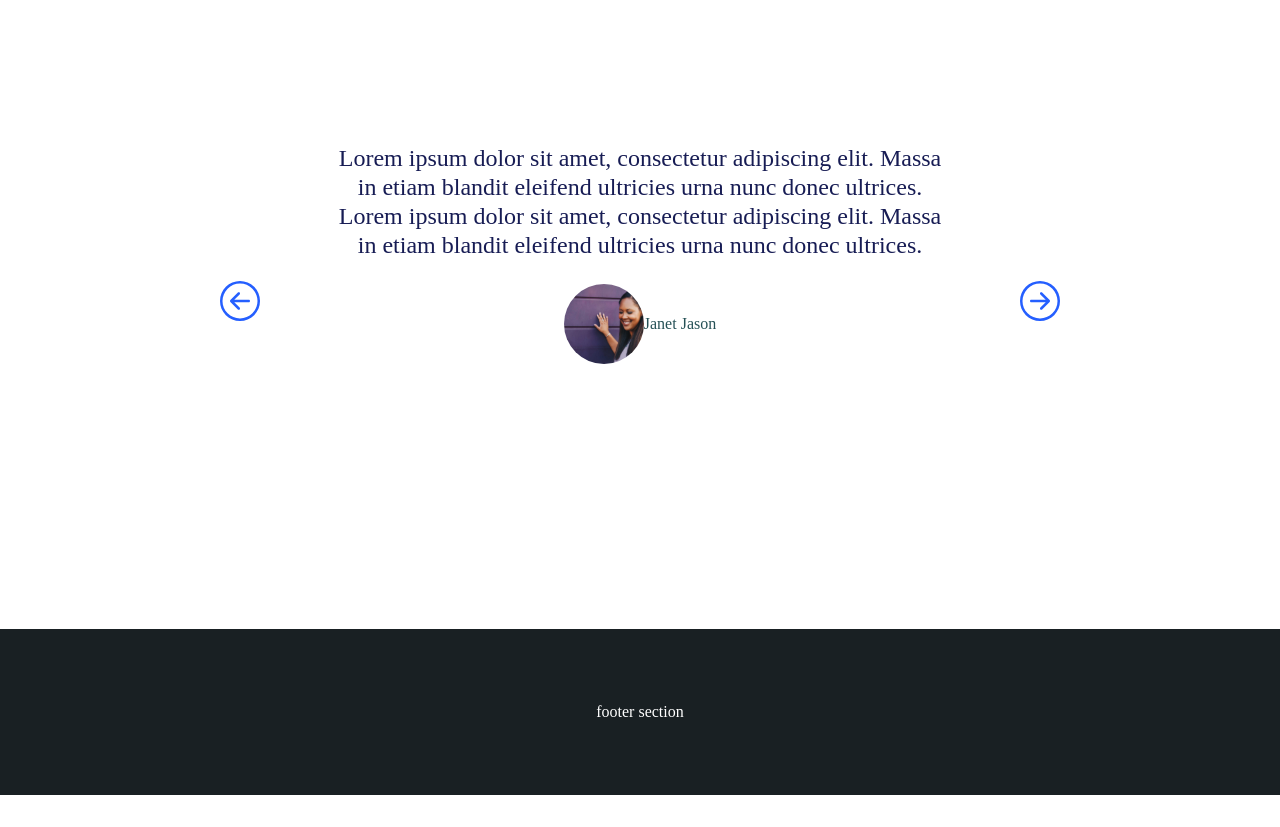
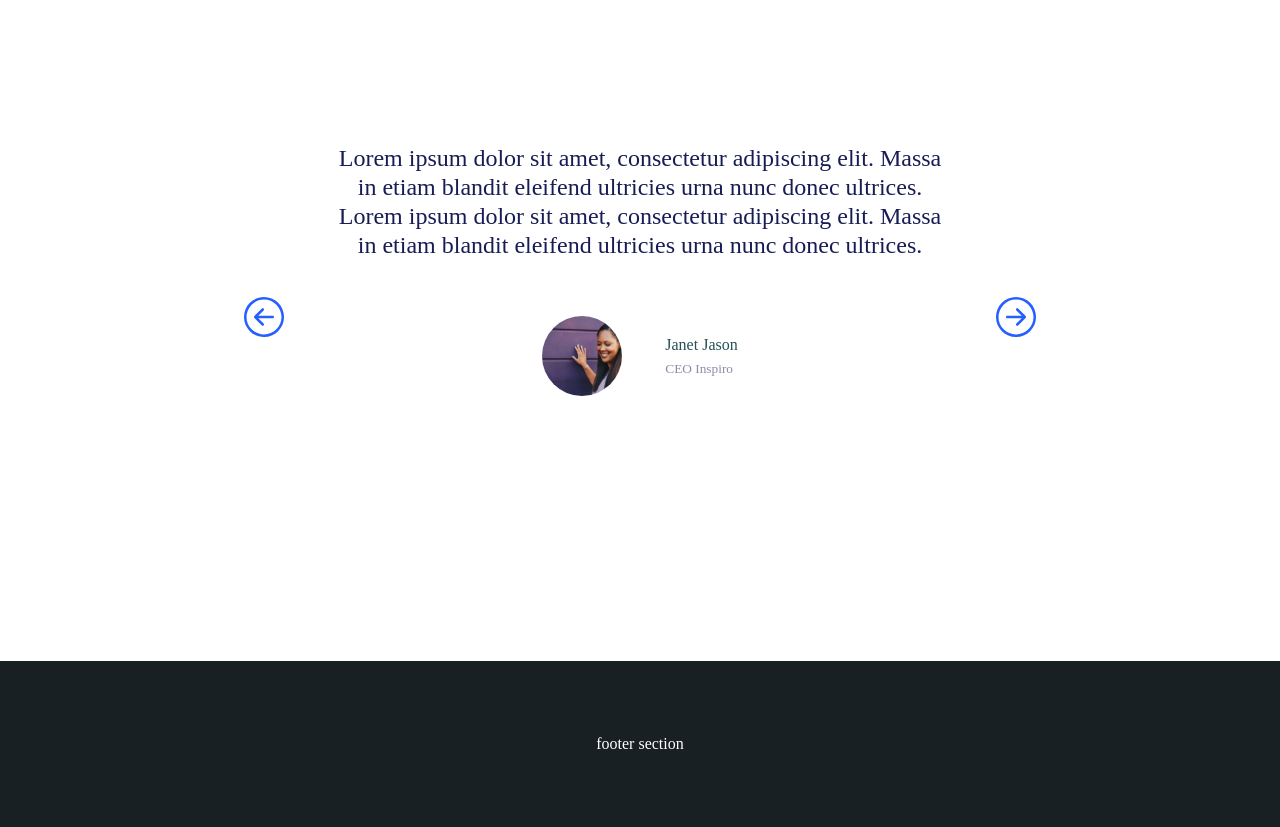
Before and after one commit to man-of-mind/trending-fashion-landing-page, a React (Create React App) app: page / in a window 1280 px wide. Shown: the part 7848-8675 px from the top of the page. Before the commit the page ends 8643 px from the top, so only its background shows below. Built offline with nearby package versions, Linux system fonts and the light colour scheme; a web font is replaced by a local one.

Commit message:
Complemented the cool reviews section

```diff
--- a/src/Components/Content/Content.module.scss
+++ b/src/Components/Content/Content.module.scss
@@ -150,9 +150,9 @@
         .ceo-review {
             display: flex;
             align-items: center;
-            width: calc(100vw - 392px);
-            justify-content: space-evenly;
-            padding: 0 196px;
+            width: 100%;
+            justify-content: space-between;
+            padding: 0;
             article {
                 display: flex;
                 flex-direction: column;
@@ -163,10 +163,21 @@
                     padding: 0;
                     color: #171C54;
                     line-height: 29px;
+                    padding-bottom: 32px;
                 }
                 figure {
                     display: flex;
                     align-items: center;
+                    figcaption {
+                        padding-left: 43px;
+                        span {
+                            display: block;
+                            padding-bottom: 5px;
+                        }
+                        small {
+                            color: rgba(23, 28, 84, 0.5);
+                        }
+                    }
                 }
             }
         }
--- a/src/Components/Content/Content.tsx
+++ b/src/Components/Content/Content.tsx
@@ -100,7 +100,10 @@ const Content = () => {
                         </p>
                         <figure>
                             <img src={CEO} alt="ceo inspiro" />
-                            <figcaption>Janet Jason</figcaption>
+                            <figcaption>
+                                <span>Janet Jason</span>
+                                <small>CEO Inspiro</small>
+                            </figcaption>
                         </figure>
                     </article>
                     <ArrowRightIcon />
```
